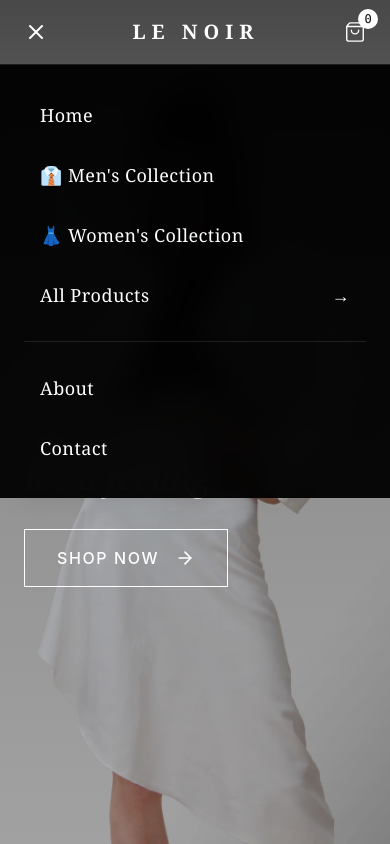
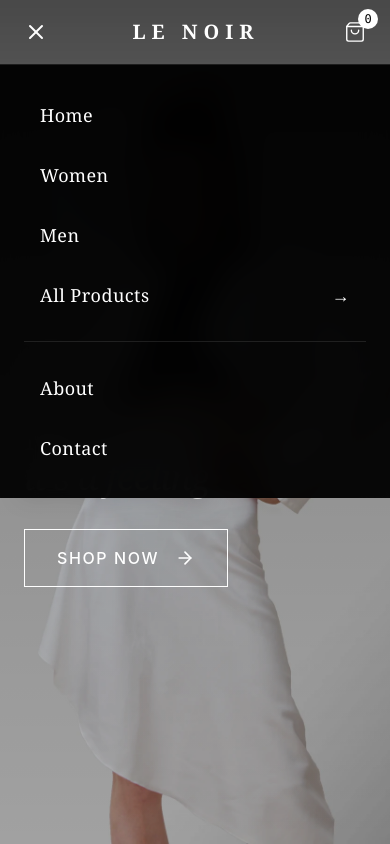
Before and after one commit to gazi05/Le_Noir, a React app: page / in a window 390 px wide. Both pictures are taken after a click on the button 36 px from the left and 32 px from the top of the page. Shown: the top 844 px of the page. Built offline with nearby package versions, Linux system fonts and the light colour scheme; the HTML template or start-up script is replaced by a standard one.

Commit message:
fixed the text and the shop drop down

```diff
--- a/src/components/CallToAction.jsx
+++ b/src/components/CallToAction.jsx
@@ -63,7 +63,7 @@ export default function DirectContactCTA() {
 
           {/* Email (optional) */}
           <a
-            href="mailto:your@email.com"
+            href="waleed.london24@gmail.com"
             className="flex items-center justify-center gap-3 px-8 py-4 border border-foreground text-sm tracking-widest uppercase hover:bg-foreground hover:text-background transition-all rounded-md"
           >
             <Mail size={18} />
--- a/src/components/Navbar.jsx
+++ b/src/components/Navbar.jsx
@@ -99,16 +99,14 @@ export default function Navbar() {
                   <div className="absolute top-0 left-1/2 -translate-x-1/2 w-12 h-1 bg-linear-to-r from-gray-400 to-gray-600 rounded-full" />
 
                   <Link to="/shop/women" className="flex items-center gap-3 px-6 py-3 text-sm uppercase tracking-wide hover:bg-black hover:text-white transition-all duration-200" onClick={() => setShopDropdownOpen(false)}>
-                    <span className="w-6 h-6 flex items-center justify-center rounded-full bg-gray-100">👗</span>
-                    <span>Women's Collection</span>
+                    <span>Women</span>
                   </Link>
 
 
                   <div className="mx-6 my-1 h-px bg-gray-200" />
 
                   <Link to="/shop/men" className="flex items-center gap-3 px-6 py-3 text-sm uppercase tracking-wide hover:bg-black hover:text-white transition-all duration-200" onClick={() => setShopDropdownOpen(false)}>
-                    <span className="w-6 h-6 flex items-center justify-center rounded-full bg-gray-100">👔</span>
-                    <span>Men's Collection</span>
+                    <span>Men</span>
                   </Link>
 
 
@@ -154,11 +152,11 @@ export default function Navbar() {
           <a href="/" onClick={scrollToTop} className="text-lg font-serif tracking-wide hover:text-white/80 transition-colors py-3 px-4 hover:bg-white/10 rounded-lg">
             Home
           </a>
+          <Link to="/shop/women" onClick={() => setMobileMenuOpen(false)} className="text-lg font-serif tracking-wide hover:text-white/80 transition-colors py-3 px-4 hover:bg-white/10 rounded-lg">
+            Women
+          </Link>
           <Link to="/shop/men" onClick={() => setMobileMenuOpen(false)} className="text-lg font-serif tracking-wide hover:text-white/80 transition-colors py-3 px-4 hover:bg-white/10 rounded-lg">
-            👔 Men's Collection
-          </Link>
-          <Link to="/shop/women" onClick={() => setMobileMenuOpen(false)} className="text-lg font-serif tracking-wide hover:text-white/80 transition-colors py-3 px-4 hover:bg-white/10 rounded-lg">
-            👗 Women's Collection
+            Men
           </Link>
           <Link to="/shop" onClick={() => setMobileMenuOpen(false)} className="text-lg font-serif tracking-wide hover:text-white/80 transition-colors py-3 px-4 hover:bg-white/10 rounded-lg flex items-center justify-between">
             <span>All Products</span>
```
